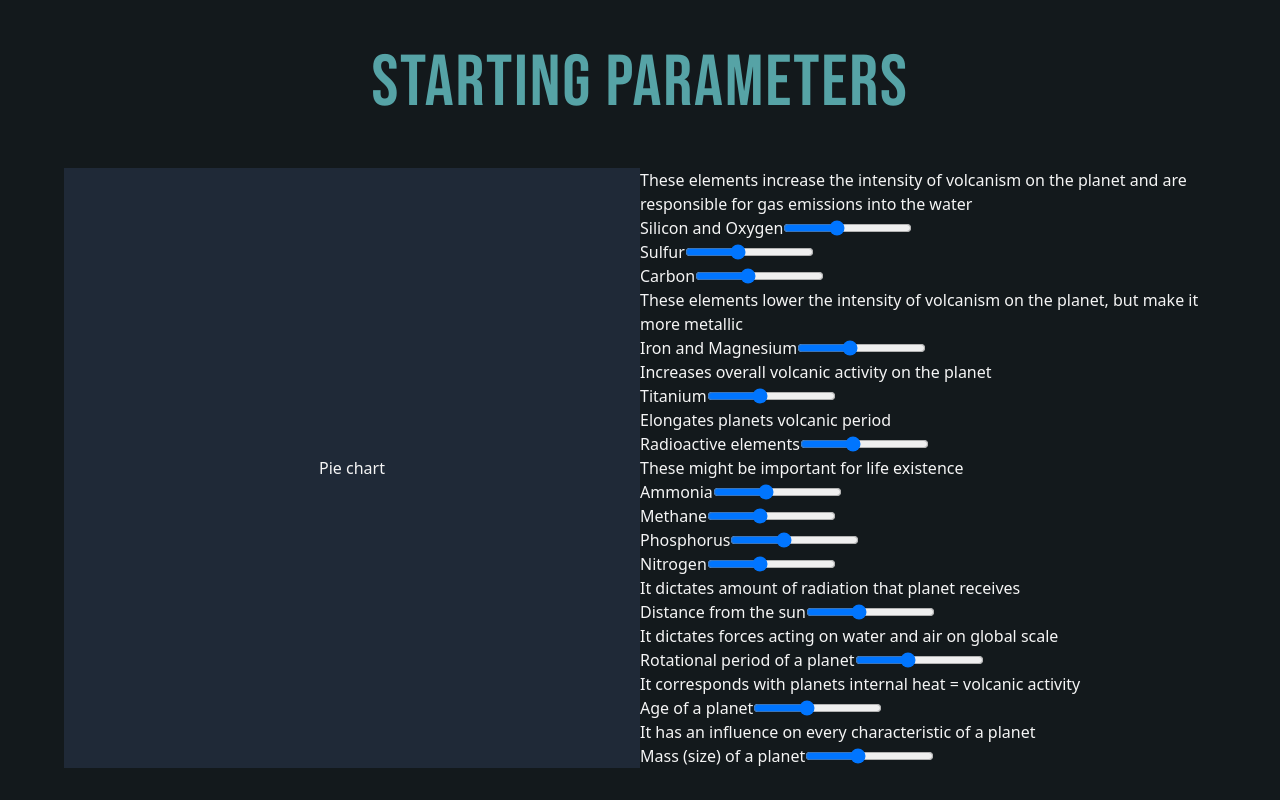
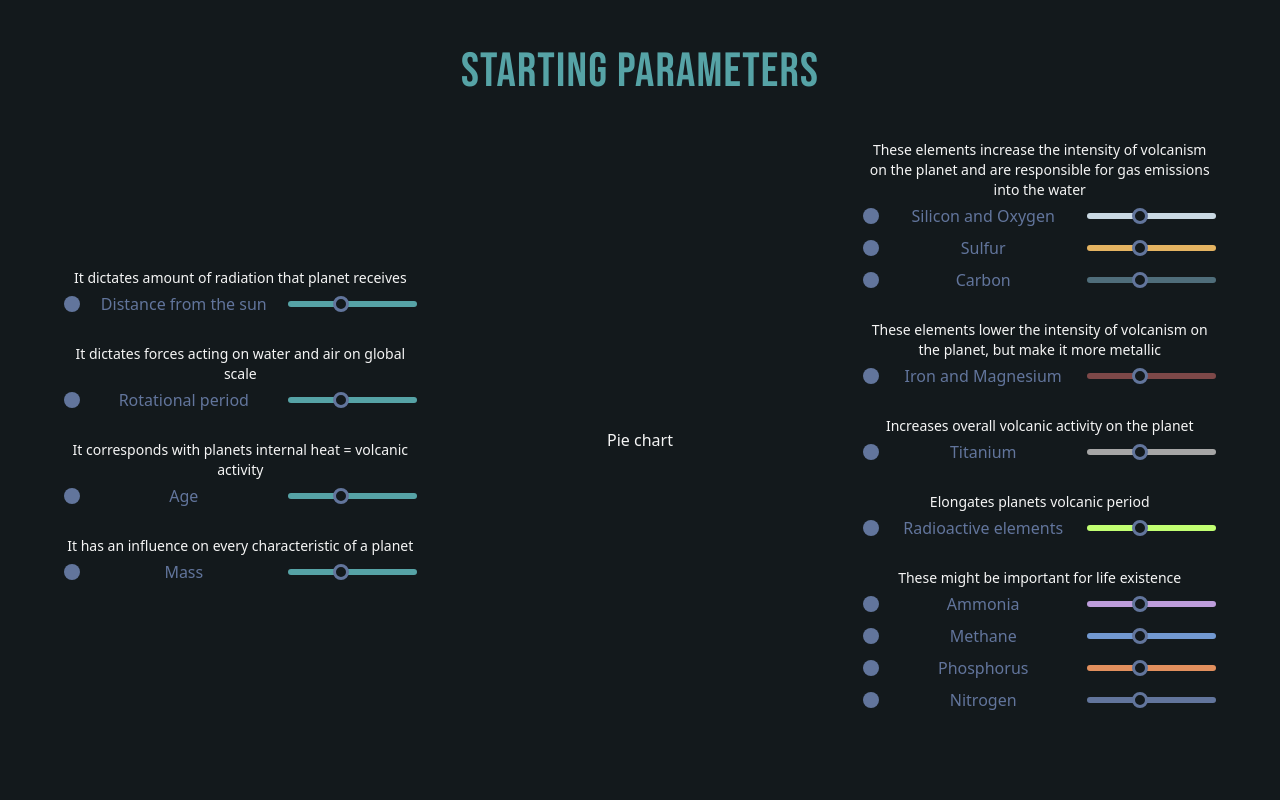
Before and after one commit to Aqua-Genesis/simulator-next, a Next.js app: page /setup in a window 1280 px wide. Built offline with nearby package versions, Linux system fonts and the light colour scheme; a web font is replaced by a local one.

Commit message:
Styled inputs

```diff
--- a/app/globals.css
+++ b/app/globals.css
@@ -37,3 +37,20 @@ p, button, label {
   font-optical-sizing: auto;
   font-style: normal;
 }
+
+/* width */
+::-webkit-scrollbar {
+  width: 10px;
+}
+
+/* Track */
+::-webkit-scrollbar-track {
+  background: #1f282e;
+  border-radius: 10px;
+}
+
+/* Handle */
+::-webkit-scrollbar-thumb {
+  background: #2f3c43;
+  border-radius: 10px;
+}
--- a/app/setup/page.js
+++ b/app/setup/page.js
@@ -1,35 +1,44 @@
 'use client'
 import InputWidget from "@/components/InputWidget";
-import {inputs} from "@/components/constants";
+import {inputsElements, inputsOther} from "@/components/constants";
 import {useState} from "react";
 
 
 export default function Page() {
 
   const defaultValues = {};
-  for (const group of inputs) {
+  for (const group of inputsElements.concat(inputsOther)) {
     for (const input of group.inputs) {
       defaultValues[input.name] = 0.4;
     }
   }
   const [values, setValues] = useState(defaultValues);
 
-  return <div className="flex flex-col items-center bg-background h-full py-12 px-16 overflow-hidden">
-    <p className="bebas text-blue2 text-7xl tracking-wide">
-      Starting parameters
-    </p>
+  return (
+    <div className="flex flex-col items-center bg-background min-h-screen py-12 px-8">
+      <p className="bebas text-blue2 text-5xl tracking-wide">
+        Starting parameters
+      </p>
+      {/* Add flex-grow so InputWidget takes available space */}
+      <div className="flex flex-row flex-grow w-full h-0 pt-8">
 
-    <div className="flex w-full h-full mt-12">
-      <div className="flex items-center justify-center w-1/2 bg-gray-800">
-        <p>Pie chart</p>
-      </div>
-      <div className="flex items-center justify-center w-1/2">
         <InputWidget
           values={values}
           setValues={setValues}
+          inputs={inputsOther}
+        />
+
+        <div className="flex items-center justify-center w-1/3 h-full">
+          <p>Pie chart</p>
+        </div>
+
+        <InputWidget
+          values={values}
+          setValues={setValues}
+          inputs={inputsElements}
+
         />
       </div>
     </div>
-
-  </div>
+  );
 }
--- a/components/InputWidget.js
+++ b/components/InputWidget.js
@@ -1,7 +1,6 @@
-import {inputs} from "@/components/constants";
 import Slider from "@/components/Slider";
 
-export default function InputWidget({values, setValues}) {
+export default function InputWidget({values, setValues, inputs}) {
 
   function handleChange(name, value) {
     let newValues = {...values};
@@ -9,9 +8,11 @@ export default function InputWidget({values, setValues}) {
     setValues(newValues);
   }
 
-  return <div>
-    {inputs.map((group) => <div key={group.description}>
-      <p>{group.description}</p>
+  return <div className="flex flex-col justify-center h-full overflow-y-auto w-1/3 px-4 mx-4">
+    {inputs.map((group) => <div key={group.description} className="flex flex-col items-center mb-6">
+      <p
+        className="default text-center text-sm"
+      >{group.description}</p>
       {group.inputs.map((input) =>
         <Slider
           name={input.name} key={input.name}
--- a/components/Slider.js
+++ b/components/Slider.js
@@ -1,13 +1,37 @@
+import clsx from "clsx";
+import React from "react";
+
 export default function Slider({name, colour, range, value, handleChange}) {
-  return <div className="flex">
-    <label htmlFor={name}
-           className=""
-    >
+
+  return <div className="flex items-center w-full justify-between my-1">
+    <div className="diw w-4 h-4 rounded-full"></div>
+    <label htmlFor={name} className="text">
       {name}
     </label>
     <input id={name} type={"range"} min={range[0]} max={range[1]} step={0.01}
            value={value} onChange={(e) => handleChange(name, e.target.value)}
-           className=""
+           className="appearance-none rounded-full h-1.5"
+           style={{
+             background: colour
+           }}
     />
+    <style jsx>{`
+      input[type='range']::-webkit-slider-thumb {
+        appearance: none;
+        width: 16px;
+        height: 16px;
+        border-radius: 50%;
+        background: #13191c;
+        border: 3px solid ${colour};
+        cursor: pointer;
+      }
+      label {
+        color: ${colour};
+      }
+      .diw {
+        background: ${colour};
+      }
+    `}</style>
+
   </div>
 }
--- a/components/constants.js
+++ b/components/constants.js
@@ -22,7 +22,7 @@ export const planetList = [
   },
 ]
 
-export const inputs = [
+export const inputsElements = [
   {
     description: "These elements increase the intensity of volcanism on the planet and are responsible for gas emissions into the water",
     inputs: [
@@ -88,6 +88,9 @@ export const inputs = [
       },
     ]
   },
+]
+
+export const inputsOther = [
   {
     description: "It dictates amount of radiation that planet receives",
     inputs: [
@@ -102,7 +105,7 @@ export const inputs = [
     description: "It dictates forces acting on water and air on global scale",
     inputs: [
       {
-        name: "Rotational period of a planet",
+        name: "Rotational period",
         colour: "#56a3a6"
       },
 
@@ -112,7 +115,7 @@ export const inputs = [
     description: "It corresponds with planets internal heat = volcanic activity",
     inputs: [
       {
-        name: "Age of a planet",
+        name: "Age",
         colour: "#56a3a6"
       },
     ]
@@ -121,7 +124,7 @@ export const inputs = [
     description: "It has an influence on every characteristic of a planet",
     inputs: [
       {
-        name: "Mass (size) of a planet",
+        name: "Mass",
         colour: "#56a3a6"
       },
     ]
--- /dev/null
+++ b/components/test.js
@@ -0,0 +1,40 @@
+import React, { useState } from 'react';
+
+const SliderComponent = () => {
+  const slidersData = [
+    { label: 'Slider 1', color: '#FF5733' }, // orange
+    { label: 'Slider 2', color: '#33FF57' }, // green
+    { label: 'Slider 3', color: '#3357FF' }, // blue
+    // Add more sliders here
+  ];
+
+  return (
+    <div className="space-y-6 p-6">
+      {slidersData.map((slider, index) => (
+        <div key={index} className="flex flex-col items-center">
+          <label className="mb-2 text-lg">{slider.label}</label>
+          <input
+            type="range"
+            className="w-full h-2 appearance-none rounded-lg"
+            style={{
+              background: slider.color, // Dynamic track color
+            }}
+          />
+          <style jsx>{`
+            input[type='range']::-webkit-slider-thumb {
+              appearance: none;
+              width: 16px;
+              height: 16px;
+              border-radius: 50%;
+              background: #13191c; /* Black center */
+              border: 3px solid ${slider.color}; /* Colored outline */
+              cursor: pointer;
+            }
+          `}</style>
+        </div>
+      ))}
+    </div>
+  );
+};
+
+export default SliderComponent;
```
